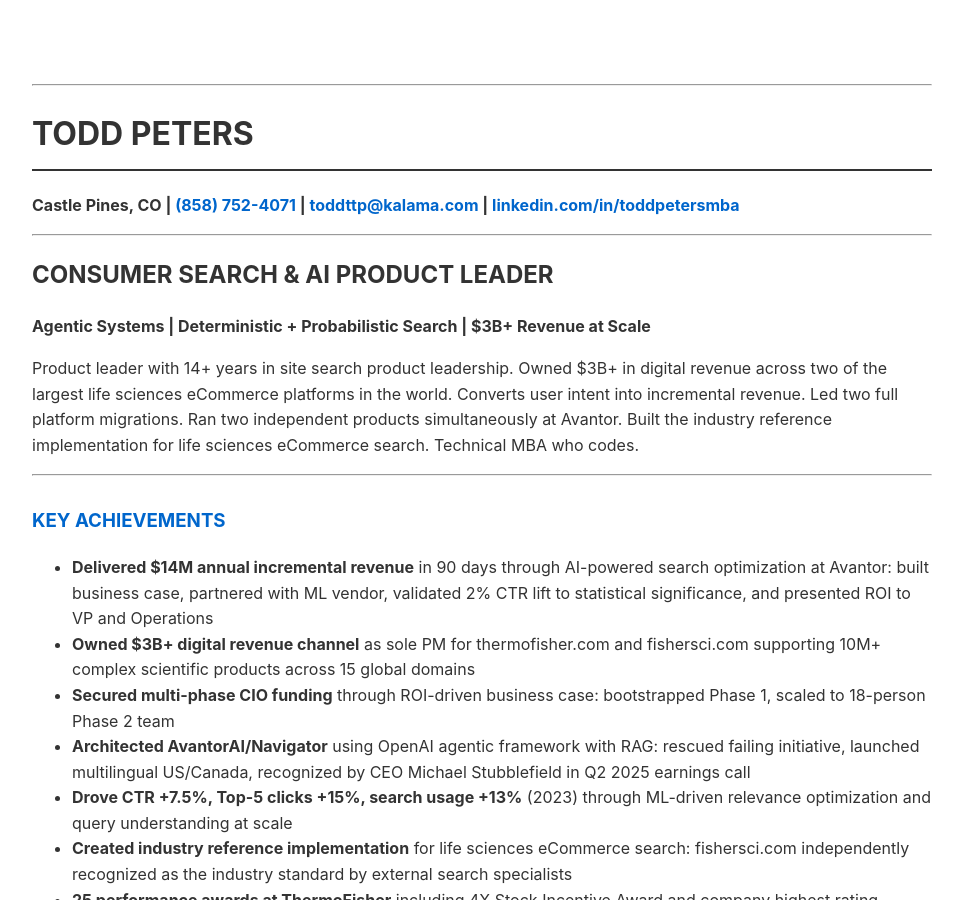
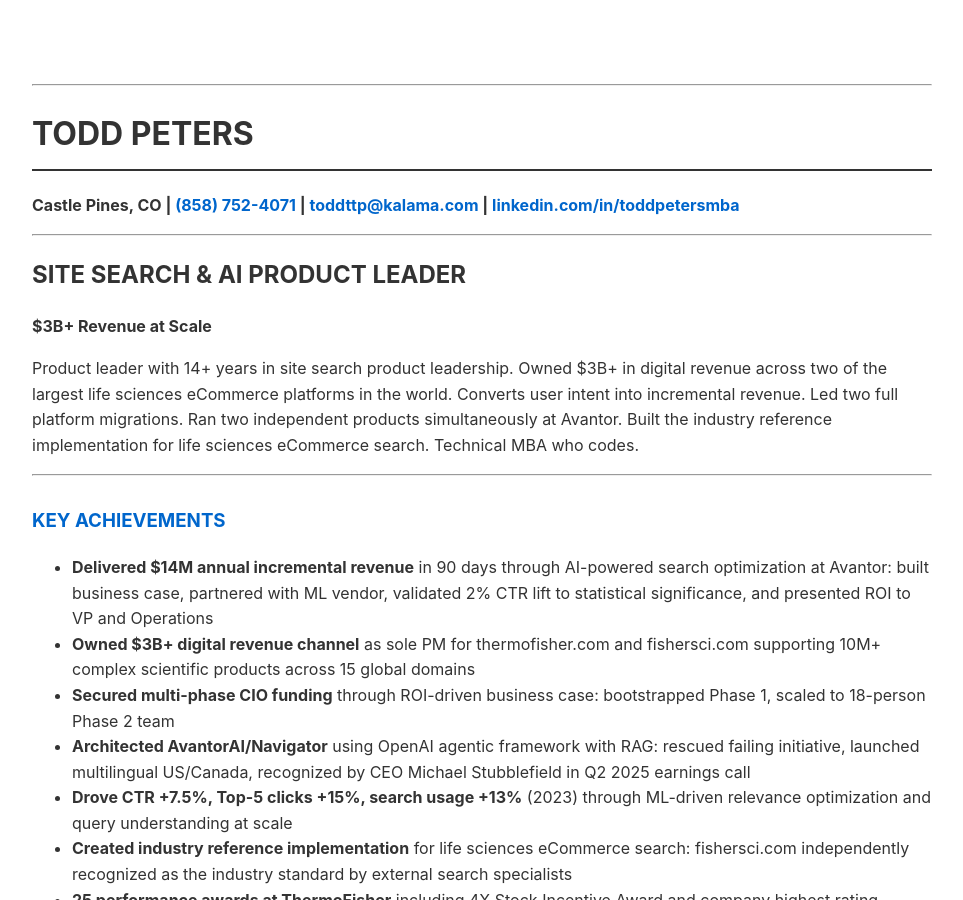
Before and after one commit to tsimech/tsimech.github.io, a Jekyll site: the page built from docs/zillow.md, in a window 1280 px wide and 900 px high, scrolled down 686 px. Shown: the whole window, without its empty margins (158-1121 px from the left). Built offline with Jekyll 4.4.1, drawn with Linux system fonts in a browser that asks for light colours.

Commit message:
Update zillow: site search heading, spacing tweaks

```diff
--- a/docs/zillow.md
+++ b/docs/zillow.md
@@ -57,8 +57,8 @@ Todd Peters
 
 ---
 
-## CONSUMER SEARCH & AI PRODUCT LEADER
-**Agentic Systems | Deterministic + Probabilistic Search | $3B+ Revenue at Scale**
+## SITE SEARCH & AI PRODUCT LEADER
+**$3B+ Revenue at Scale**
 
 Product leader with 14+ years in site search product leadership. Owned $3B+ in digital revenue across two of the largest life sciences eCommerce platforms in the world. Converts user intent into incremental revenue. Led two full platform migrations. Ran two independent products simultaneously at Avantor. Built the industry reference implementation for life sciences eCommerce search. Technical MBA who codes.
 
```
